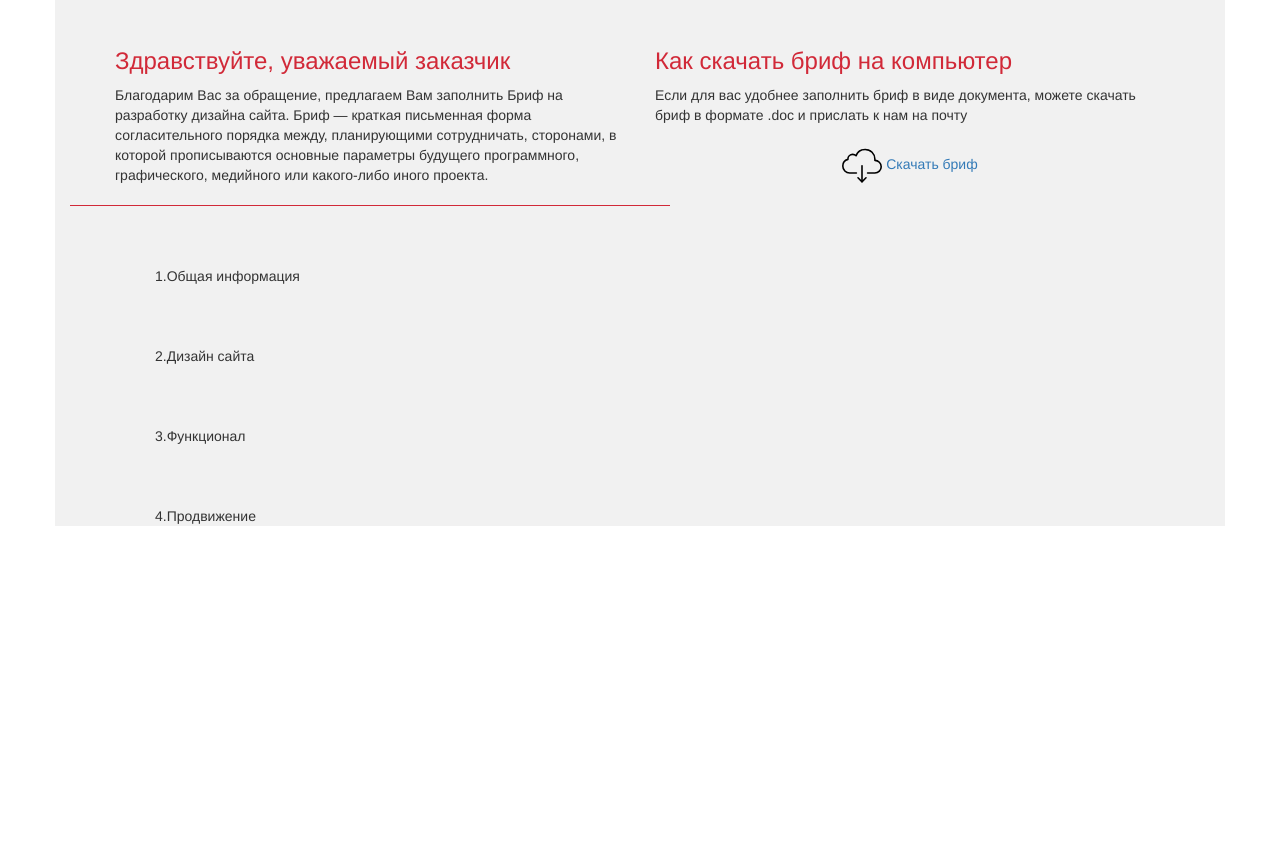
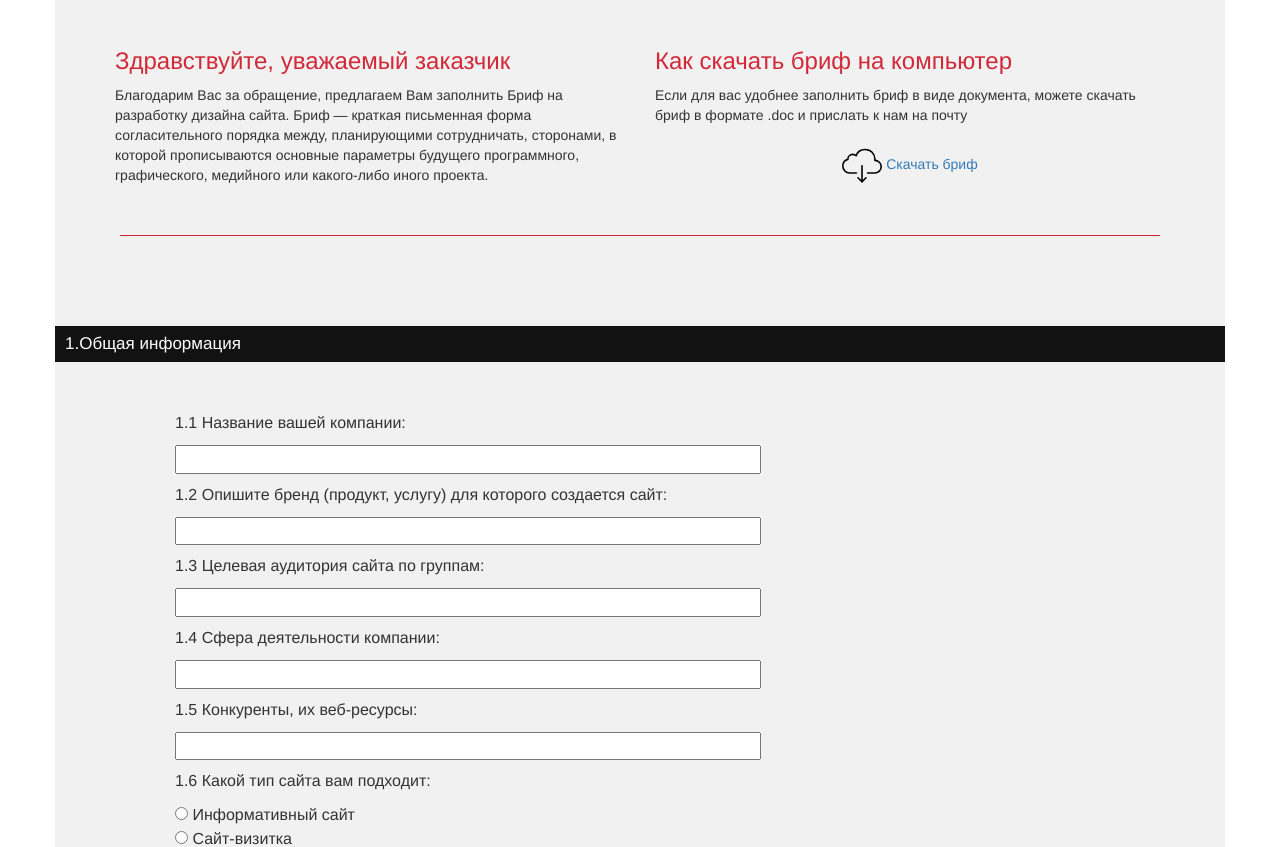
Before and after one commit to Bero043/Bero043.github.io, a plain HTML site: page index.html in a window 1280 px wide. Shown: the part 105-952 px from the top of the page. Drawn offline with nearby package versions, Linux system fonts and the light colour scheme.

Commit message:
second commit

```diff
--- a/css/style_table.less
+++ b/css/style_table.less
@@ -3,9 +3,16 @@ body{
 	background-color: #fff;
 }
 .block1{
-	margin-left: 100px;
+	//margin-left: 60px;
+	//margin-right: 60px;
 	margin-top: 60px;
-}
+	font-size: 17px;
+	background-color: #121212;
+	color: #fff;
+	padding-left: 10px;
+	padding-top: 6px;
+	padding-bottom: 6px;
+	}
 #hed{
 	background-color: #d12938;
 	//height: 300px;
@@ -54,8 +61,16 @@ h3{
 }
 .line{
 	height:1px;
-	width: 600px;
-	margin-top: 20px;
+	//width: 1200px;
+	margin:50px 50px 30px 50px;
 	background-color: #d12938;
+	//margin-left:50px;
 
 }
+.cont{
+	margin: 50px auto 50px 120px;
+	font-size: 16px;
+}
+.name{
+	margin: 10px auto 10px auto;
+}
--- a/index.html
+++ b/index.html
@@ -35,13 +35,30 @@
 		</div>
 		<div class="line"></div>
 		<div class="row">
-			<div class="block1">
-				<div>1.Общая информация</div>
+			<div class="block1">1.Общая информация</div>
+			<div class="cont">
+				<div class="name">1.1 Название вашей компании:</div>
+				<input type="text" size="60">
+				<div class="name">1.2 Опишите бренд (продукт, услугу) для которого создается сайт:</div><input type="text" size="60">
+				<div class="name">1.3 Целевая аудитория сайта по группам:</div>
+				<input type="text" size="60">
+				<div class="name">1.4 Сфера деятельности компании:</div>
+				<input type="text" size="60">
+				<div class="name">1.5 Конкуренты, их веб-ресурсы:</div>
+				<input type="text" size="60">
+				<div class="name">1.6 Какой тип сайта вам подходит:</div>
+				<input type="radio" name="browser" value="1"> Информативный сайт<Br>
+				<input type="radio" name="browser" value="2"> Сайт-визитка<Br>
+				<input type="radio" name="browser" value="3"> Lending-page<Br>
+				<input type="radio" name="browser" value="3"> Сайт-каталог<Br>
+				<input type="radio" name="browser" value="3"> Интернет-магазин<Br>
 			</div>
+
+
+
 			<div class="block1">2.Дизайн сайта</div>
 			<div class="block1">3.Функционал</div>
 			<div class="block1">4.Продвижение</div>
-		</div>
 		</div>
 		<div class="footer">
 			<div class="geo">
```
Also changed, not shown: css/style_table.css, 1 other file. Lines whose indentation alone changed are shown as unchanged.
